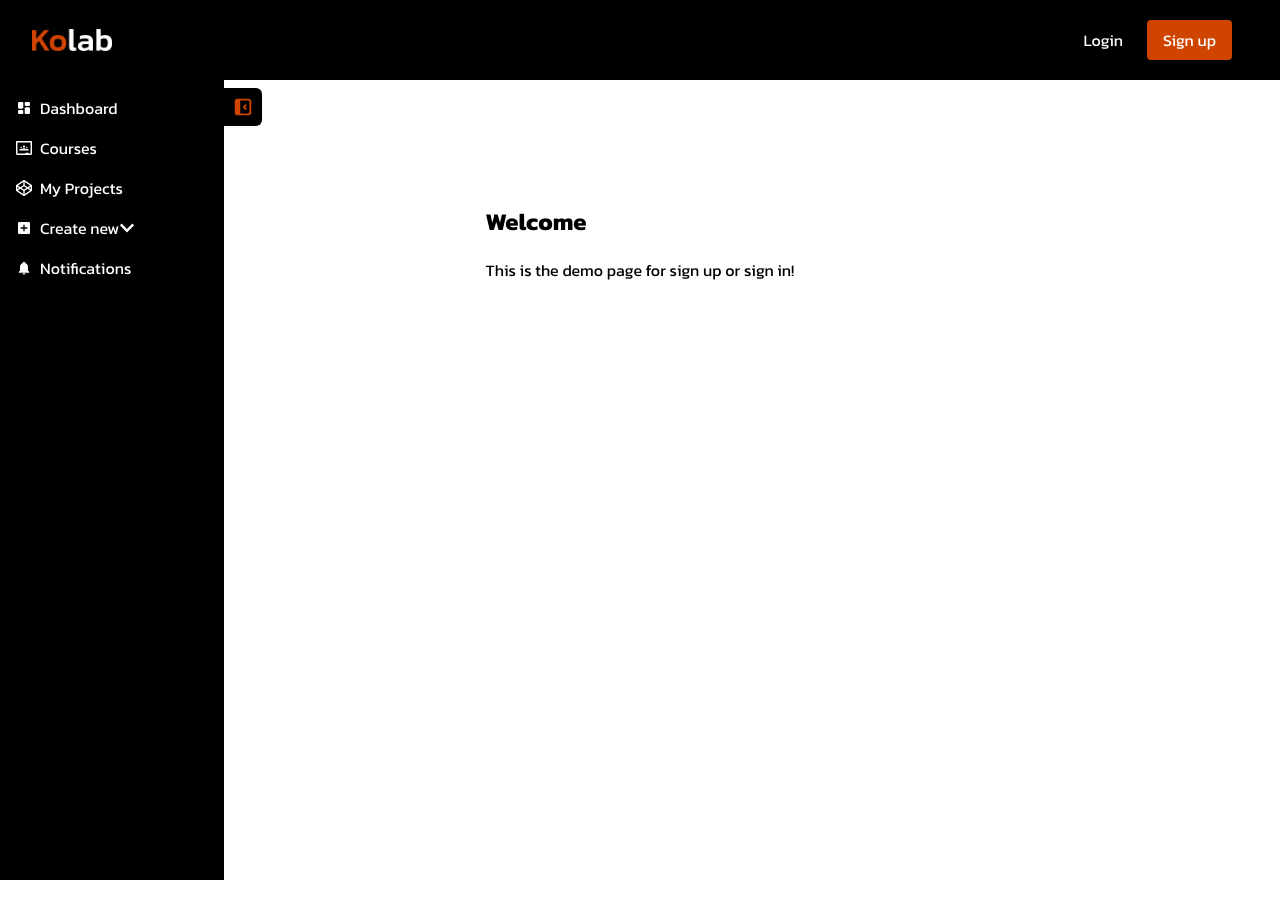
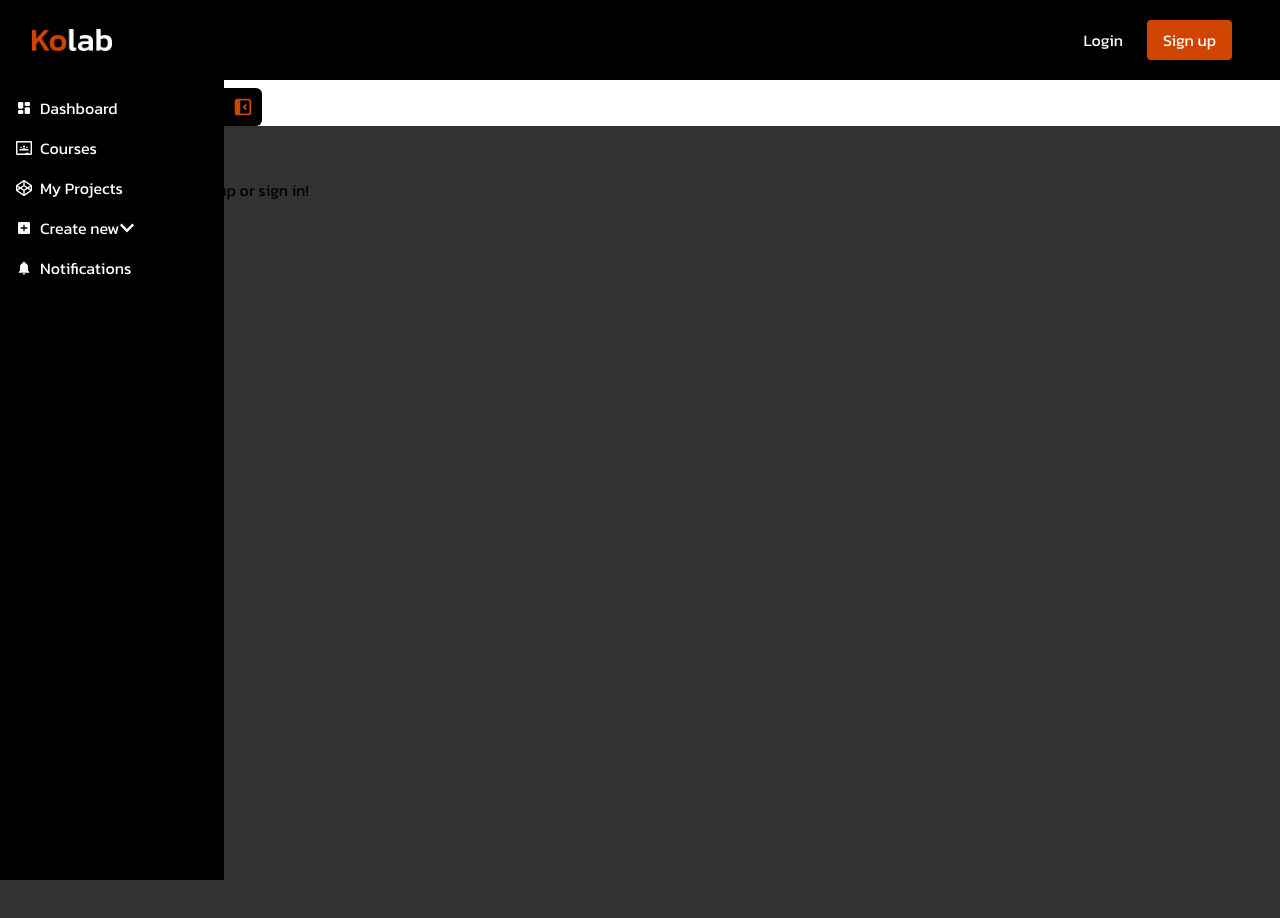
Before and after one commit to takitajwar17/Kolab-Dev-Classroom, a Next.js app in the folder client/: page / in a window 1280 px wide. Shown: the top 918 px of the page. Built offline with nearby package versions, Linux system fonts and the light colour scheme; no server answers.

Commit message:
children div will have w-full h-full

```diff
--- a/client/app/layout.jsx
+++ b/client/app/layout.jsx
@@ -29,9 +29,9 @@
         <body className={kanit.className}>
           <Header />
           <Sidebar />
-          <main className="container mx-auto">
-            <div className="flex items-start justify-center min-h-screen">
-              <div className="mt-20">{children}</div>
+          <main className="">
+            <div className="flex items-start justify-center min-h-screen bg-charcoal">
+              <div className="w-full h-full">{children}</div>
             </div>
           </main>
           <Analytics />
```
